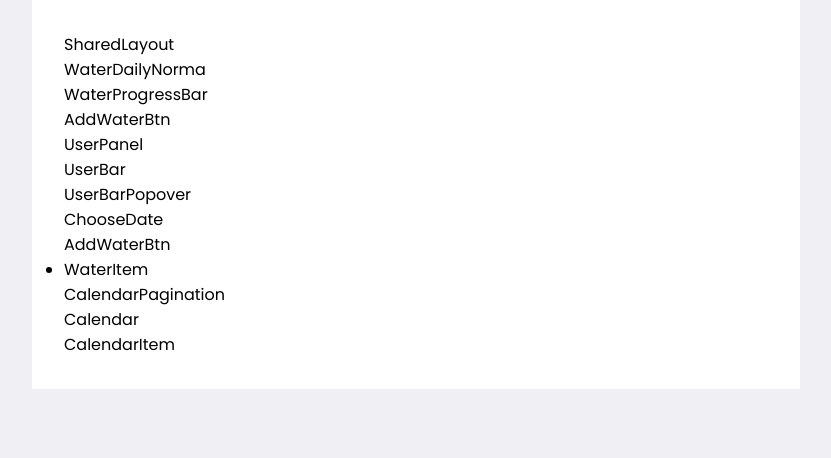
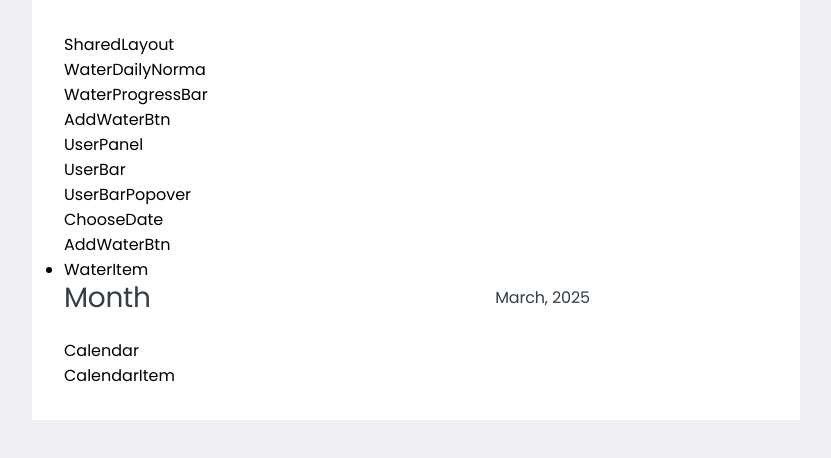
Before and after one commit to Makyym/aqua-track-frontend, a React (Vite) app: page /tracker in a window 1280 px wide. Shown: the top 458 px of the page, without its empty margins (224-1055 px from the left). Built offline with nearby package versions, Linux system fonts and the light colour scheme.

Commit message:
calendarPagination

```diff
--- a/src/components/CalendarPagination/CalendarPagination.jsx
+++ b/src/components/CalendarPagination/CalendarPagination.jsx
@@ -1,7 +1,52 @@
-const CalendarPagination = () => {
-    return (
-        <div>CalendarPagination</div>
-    )
-}
+import s from './CalendarPagination.module.css';
 
-export default CalendarPagination
+const CalendarPagination = ({
+  month,
+  year,
+  handlePrevMonth,
+  handleNextMonth,
+}) => {
+  const monthNames = [
+    'January',
+    'February',
+    'March',
+    'April',
+    'May',
+    'June',
+    'July',
+    'August',
+    'September',
+    'October',
+    'November',
+    'December',
+  ];
+  const nameMonth = monthNames[month];
+
+  return (
+    <div className={s.calendarPaginationContainer}>
+      <h3 className={s.calendarTitle}>Month</h3>
+      <div className={s.paginationWrapper}>
+        <div className={s.calendarPagination}>
+          <button onClick={handlePrevMonth} className={s.btnCalendarPagination}>
+            <svg className={s.icon}>
+              <use href="/sprite.svg#icon-chevron-left" />
+            </svg>
+          </button>
+          <p className={s.calendarPaginationText}>
+            {nameMonth}, {year}
+          </p>
+          <button onClick={handleNextMonth} className={s.btnCalendarPagination}>
+            <svg className={s.icon}>
+              <use href="/sprite.svg#icon-chevron-right" />
+            </svg>
+          </button>
+        </div>
+        <svg className={s.iconStatistic}>
+          <use href="/sprite.svg#icon-statistics" />
+        </svg>
+      </div>
+    </div>
+  );
+};
+
+export default CalendarPagination;
--- /dev/null
+++ b/src/components/CalendarPagination/CalendarPagination.module.css
@@ -0,0 +1,81 @@
+.calendarPaginationContainer {
+  display: flex;
+  justify-content: space-between;
+  margin-bottom: 24px;
+}
+.calendarTitle {
+  font-family: Poppins;
+  font-weight: 700;
+  font-size: 20px;
+  line-height: 1.2;
+  letter-spacing: -0.01em;
+  color: var(--main);
+}
+.paginationWrapper {
+  display: flex;
+}
+
+.calendarPagination {
+  display: flex;
+  align-items: center;
+  margin-right: 16px;
+}
+
+.btnCalendarPagination {
+  display: flex;
+  justify-content: center;
+  padding: 0;
+  background-color: inherit;
+
+  border: none;
+  cursor: pointer;
+}
+.calendarPaginationText {
+  width: 120px;
+
+  font-family: Poppins;
+  font-size: 14px;
+  font-weight: 700;
+  line-height: 1.3;
+  letter-spacing: -0.01em;
+  text-align: center;
+  color: var(--main);
+}
+
+.icon {
+  width: 18px;
+  height: 18px;
+}
+.iconStatistic {
+  width: 20px;
+  height: 20px;
+}
+
+/* tablet */
+@media screen and (min-width: 768px) {
+  .calendarTitle {
+    font-size: 28px;
+    line-height: 1.14;
+  }
+  .calendarPagination {
+    margin-right: 20px;
+  }
+  .calendarPaginationText {
+    width: 135px;
+
+    font-size: 16px;
+    line-height: 1.5;
+    text-align: center;
+  }
+  .iconStatistic {
+    width: 24px;
+    height: 24px;
+  }
+}
+
+/* desktop */
+@media screen and (min-width: 1280px) {
+  .monthInfo {
+    width: 608px;
+  }
+}
```
